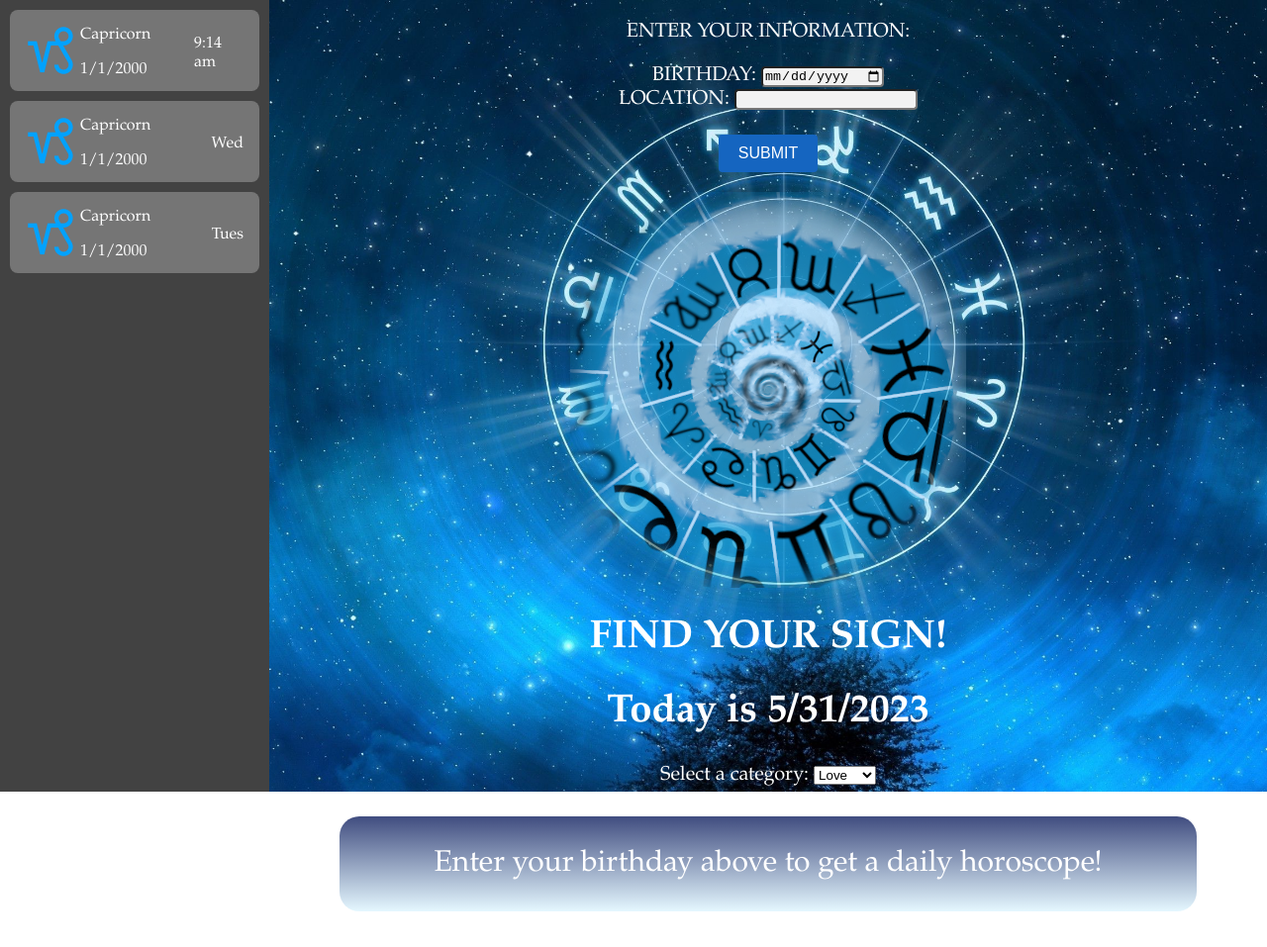
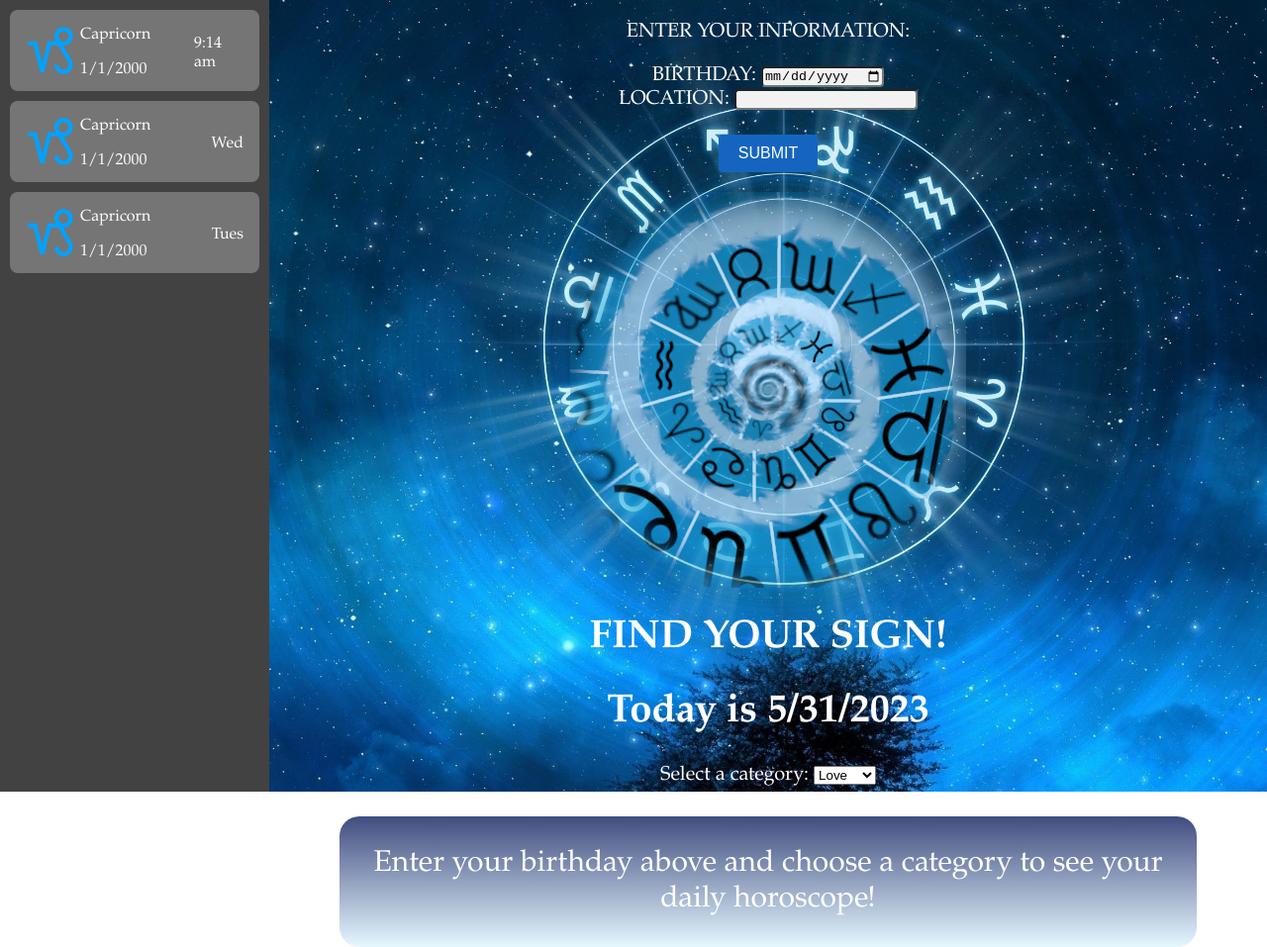
Before and after one commit to cse110-sp23-group5/cse110-sp23-group5, a website: page source/horoscope/horoscope.html in a window 1280 px wide. Shown: the whole page at 99% size. Before the commit the page ends 921 px from the top, so only its background shows below. Drawn offline with Linux system fonts and the light colour scheme.

Commit message:
updating prompt

```diff
--- a/source/horoscope/horoscope.html
+++ b/source/horoscope/horoscope.html
@@ -39,7 +39,7 @@
         </select>
 
         <p id="horoscope-fortune">
-            Enter your birthday above to get a daily horoscope!
+            Enter your birthday above and choose a category to see your daily horoscope!
         </p>
       </div>
     </div>
```
